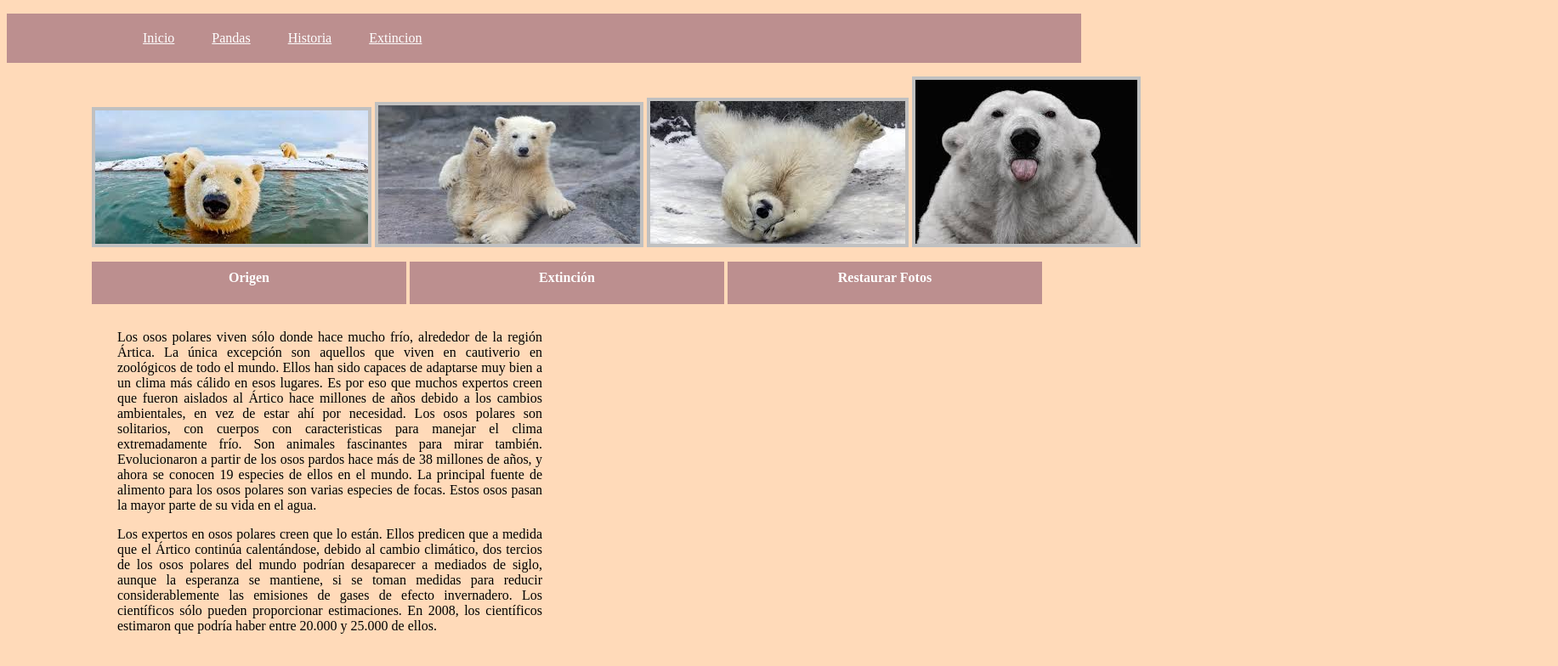
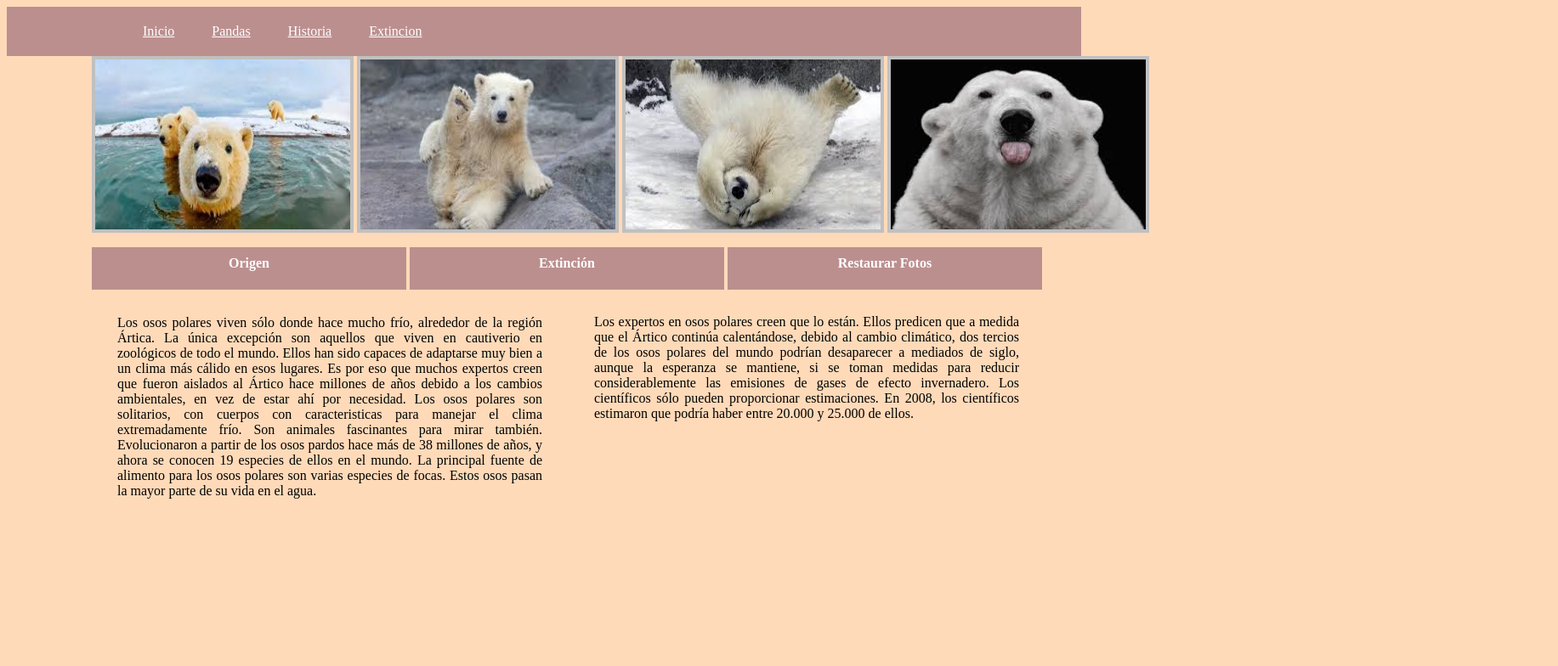
Before and after one commit to Ferlargut/leccionPandas, a plain HTML site: page index.html in a window 1280 px wide. Shown: the whole page at 85% size, 1833 px wide, since content can reach past the window. Drawn offline with Linux system fonts and the light colour scheme; files that its build step writes are made by us from their sources; files whose address does not match are found by name.

Commit message:
configurando a los ositos

```diff
--- a/assets/css/main.css
+++ b/assets/css/main.css
@@ -4,6 +4,7 @@ body {
 ul {
     position: relative;
     background-color: ROSYBROWN;
+    margin: 0px;
 }
 
 li {
@@ -22,6 +23,8 @@ img {
     border: 4px solid SILVER;
     position: relative;
     left: 100px;
+    height: 200px;
+    width: 300px;
 }
 
 p{
@@ -47,3 +50,8 @@ h2 {
     height: 30px;
     text-align: center;
 }
+#primero{
+    bottom: 233px;
+    left: 561px;
+    position: relative;
+}
--- a/index.html
+++ b/index.html
@@ -26,8 +26,8 @@
    <section>
        <article><p>Los osos polares viven sólo donde hace mucho frío, alrededor de la región  Ártica. La única excepción son aquellos que viven en cautiverio en zoológicos de todo el mundo. Ellos han sido capaces de adaptarse muy bien a un clima más cálido en esos lugares. Es por eso que muchos expertos creen que fueron aislados al Ártico hace millones de años debido a los cambios ambientales, en vez de estar ahí por necesidad.
            Los osos polares son solitarios, con cuerpos con caracteristicas para manejar el clima extremadamente frío. Son animales fascinantes para mirar también. Evolucionaron a partir de los osos pardos hace más de 38 millones de años, y ahora se conocen 19 especies de ellos en el mundo. La principal fuente de alimento para los osos polares son varias especies de focas. Estos osos pasan la mayor parte de su vida en el agua.</p></article>
-        <p>Los expertos en osos polares creen que lo están. Ellos predicen que a medida que el Ártico continúa calentándose, debido al cambio climático, dos tercios de los osos polares del mundo podrían desaparecer a mediados de siglo, aunque la esperanza se mantiene, si se toman medidas para reducir considerablemente las emisiones de gases de efecto invernadero.
-           Los científicos sólo pueden proporcionar estimaciones. En 2008, los científicos estimaron que podría haber entre 20.000 y 25.000 de ellos.</p>
+        <article id="primero"><p>Los expertos en osos polares creen que lo están. Ellos predicen que a medida que el Ártico continúa calentándose, debido al cambio climático, dos tercios de los osos polares del mundo podrían desaparecer a mediados de siglo, aunque la esperanza se mantiene, si se toman medidas para reducir considerablemente las emisiones de gases de efecto invernadero.
+           Los científicos sólo pueden proporcionar estimaciones. En 2008, los científicos estimaron que podría haber entre 20.000 y 25.000 de ellos.</p></article>
 
    </section>
 
```
